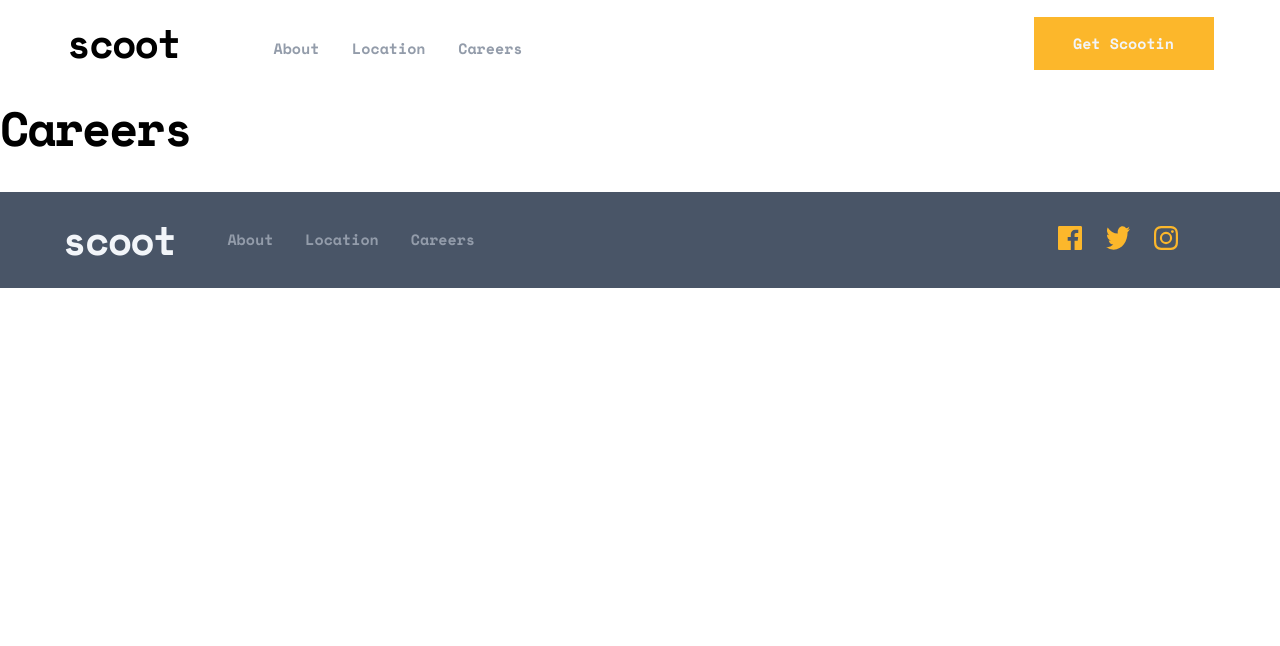
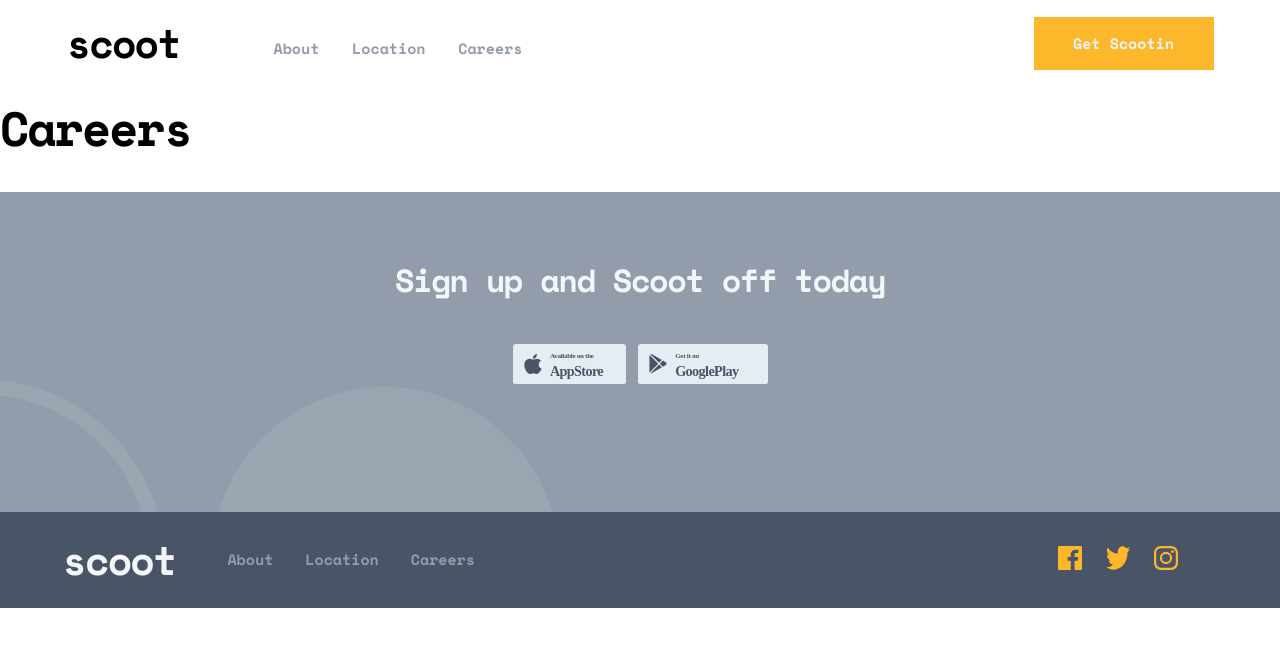
Before and after one commit to jNembhard/scoot, a React (Create React App) app: page /career in a window 1280 px wide. Shown: the top 646 px of the page. Built offline with nearby package versions, Linux system fonts and the light colour scheme.

Commit message:
CTA Footer

```diff
--- a/src/App.js
+++ b/src/App.js
@@ -33,7 +33,6 @@ function App() {
             description={arrowfeature.description}
           />
         ))}
-        console.log(numbers)
       </ArrowWrap>
     </>
   );
--- a/src/atoms/BurgerNav.js
+++ b/src/atoms/BurgerNav.js
@@ -61,7 +61,7 @@ const SidebarContainer = styled.div`
   width: 256px;
   height: 100vh;
   position: fixed;
-  top: 64px;
+  top: 65.5px;
   left: -13px;
   transform: ${(props) =>
     props.modalOpen ? "translateY(0)" : "translateX(-150%)"};
--- /dev/null
+++ b/src/molecules/Footer/Footer.js
@@ -0,0 +1,15 @@
+import React from "react";
+import styled from "styled-components";
+import FooterBottom from "./FooterBottom";
+import FooterTop from "./FooterTop";
+
+export default function Footer() {
+  return (
+    <FooterWrap>
+      <FooterTop />
+      <FooterBottom />
+    </FooterWrap>
+  );
+}
+
+const FooterWrap = styled.section``;
--- a/src/molecules/Footer.js
+++ b/src/molecules/Footer/FooterBottom.js
@@ -31,9 +31,9 @@ const socials = [
   },
 ];
 
-function Footer() {
+export default function FooterBottom() {
   return (
-    <FooterWrap>
+    <FooterBottomWrap>
       <Container>
         <LogoContainer>
           <Link style={{ color: "inherit", textDecoration: "none" }} to="/">
@@ -69,13 +69,11 @@ function Footer() {
           ))}
         </SocialContainer>
       </Container>
-    </FooterWrap>
+    </FooterBottomWrap>
   );
 }
 
-export default Footer;
-
-const FooterWrap = styled.section`
+const FooterBottomWrap = styled.div`
   width: 100%;
   height: 438px;
   background-color: ${({ theme }) => theme.colors.darkNavy};
--- /dev/null
+++ b/src/molecules/Footer/FooterTop.js
@@ -0,0 +1,86 @@
+import React from "react";
+import styled from "styled-components";
+
+const semicircles =
+  process.env.PUBLIC_URL + "/assets/patterns/semi-circles.svg";
+
+const applestore = process.env.PUBLIC_URL + "/assets/icons/app-store.svg";
+const googleplay = process.env.PUBLIC_URL + "/assets/icons/google-play.svg";
+
+const appstores = [
+  { name: "apple-store", store: applestore },
+  { name: "google-play", store: googleplay },
+];
+
+export default function FooterTop() {
+  return (
+    <FooterTopWrap>
+      <BackdropContainer>
+        <Backdrop src={semicircles} alt="" />
+      </BackdropContainer>
+      <TopContainer>
+        <CTAWrap>
+          <CTA>Sign up and Scoot off today</CTA>
+        </CTAWrap>
+        <AppStoreWrap>
+          {appstores.map(({ name, store }, index) => (
+            <AppImageWrapper key={index}>
+              <AppImage appstore={name} src={store} alt={name} />
+            </AppImageWrapper>
+          ))}
+        </AppStoreWrap>
+      </TopContainer>
+    </FooterTopWrap>
+  );
+}
+
+const FooterTopWrap = styled.div`
+  position: relative;
+  background-color: ${({ theme }) => theme.colors.dimGrey};
+  height: 320px;
+  overflow: hidden;
+`;
+
+const BackdropContainer = styled.div`
+  position: absolute;
+  backgrond-color: ${({ theme }) => theme.colors.dimNavy};
+  z-index: 0;
+  top: 187px;
+  left: -600px;
+  right: 10px;
+`;
+const Backdrop = styled.img``;
+
+const TopContainer = styled.div`
+  position: absolute;
+  display: flex;
+  flex-direction: column;
+  align-items: center;
+  justify-content: center;
+  text-align: center;
+  z-index: 2;
+  left: 32px;
+  right: 32px;
+`;
+const CTAWrap = styled.div`
+  padding-top: 32px;
+`;
+const CTA = styled.h3`
+  font-size: 32px;
+  letter-spacing: -1.43px;
+  color: ${({ theme }) => theme.colors.snow};
+  margin-bottom: 40px;
+`;
+
+const AppStoreWrap = styled.div`
+  display: inline-flex;
+  align-items: center;
+  margin-bottom: 88px;
+`;
+const AppImageWrapper = styled.div`
+  margin: 0 6px;
+`;
+const AppImage = styled.img`
+  width: ${({ appstore }) => (appstore === "apple-store" ? "113px" : "130px")};
+  height: 40px;
+`;
--- a/src/organisms/Layout.js
+++ b/src/organisms/Layout.js
@@ -1,14 +1,13 @@
 import React from "react";
 // import styled from "styled-components";
-import Footer from "../molecules/Footer";
 import Header from "../molecules/Header";
+import Footer from "../molecules/Footer/Footer";
 
 export default function Layout({ children }) {
   return (
     <div>
       <Header />
-      <main>{children}</main>
-      <Footer />
+      <main>{children}</main> <Footer />
     </div>
   );
 }
```
